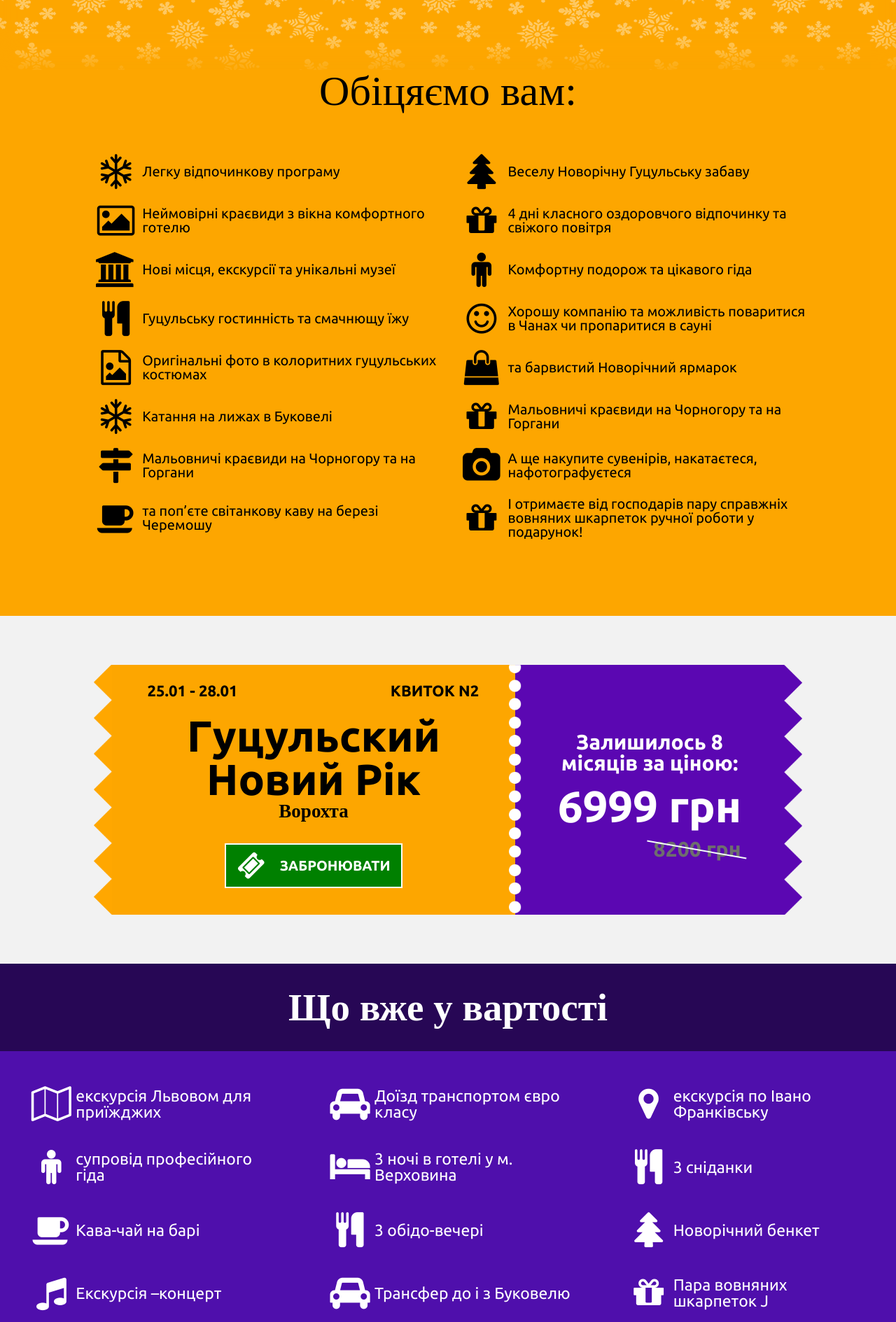
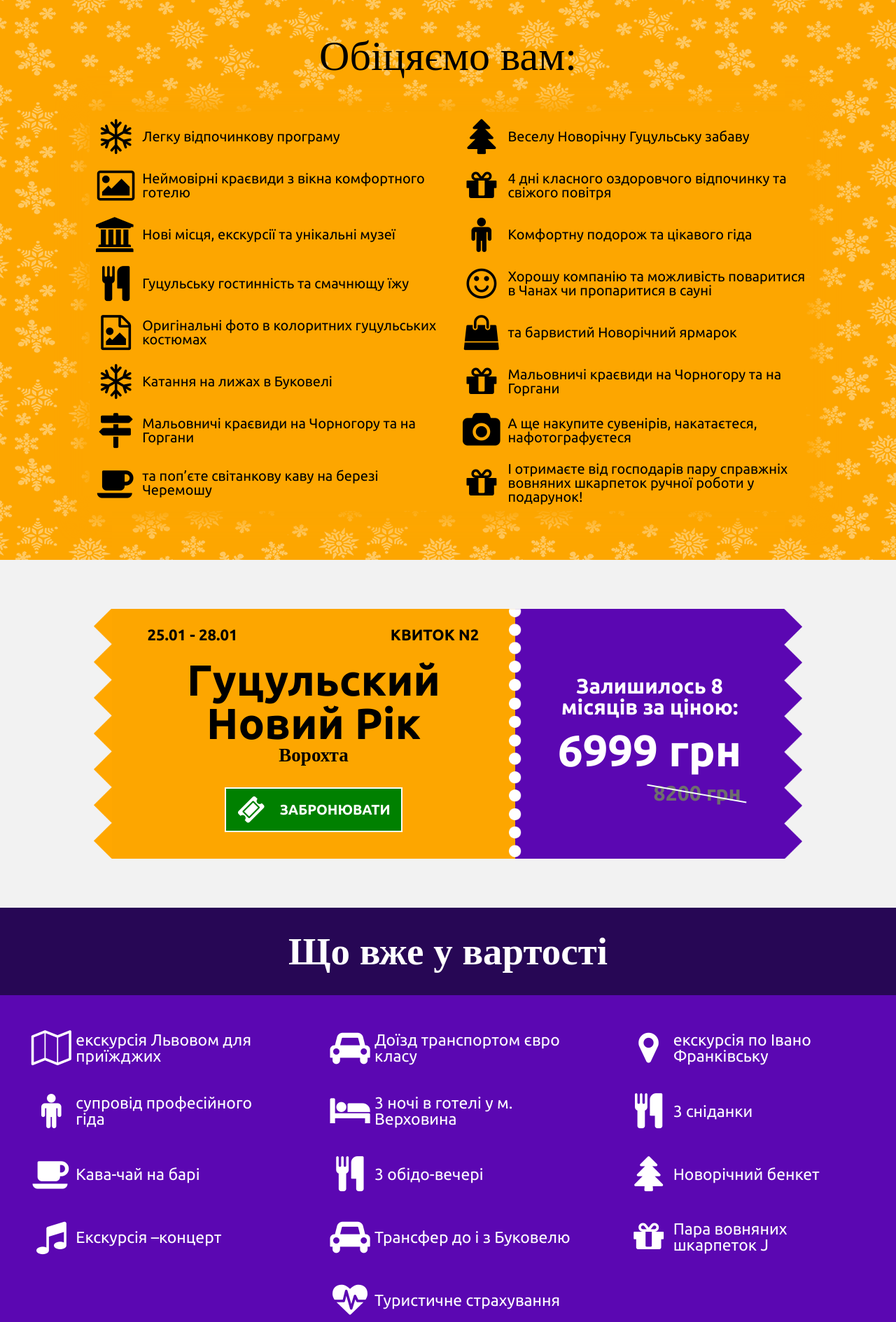
Before and after one commit to alexandrtovmach/vorohta, a PHP site: page / in a window 1280 px wide. Shown: the part 800-2689 px from the top of the page at 70% size. Run offline with PHP 8.4, Linux system fonts and the light colour scheme; some web fonts are replaced.

Commit message:
animation for the whole block

```diff
--- a/index.html
+++ b/index.html
@@ -86,6 +86,7 @@
                     <li><div><i class="fa fa-coffee" aria-hidden="true"></i></div><p>та поп’єте світанкову каву на березі Черемошу </p></li>
                     <li><div><i class="fa fa-gift" aria-hidden="true"></i></div><p>І отримаєте від господарів пару справжніх вовняних шкарпеток ручної роботи у подарунок!</p></li>
                 </ul>
+                <div class='snowflakes-area'></div>
             </section>
 
             <section class='section-dates'>
--- a/style/mainstyle.css
+++ b/style/mainstyle.css
@@ -141,34 +141,33 @@ main img {
 /*-------------------section promise---------------------*/
 
 .section-promise {
+	position: relative;
 	width: 100%;
-	background-color: rgb(253, 166, 0);
+	padding: 50px 0;
+	background:#FDA600  url('../design/img_pack/clipart/snowflakes_white_horizontal_bg.png');
+	animation: snowflakes 15s infinite linear;
 }
 
-.snowflakes-area {
-	height: 100px;
-	background-image:  url('../design/img_pack/clipart/snowflakes_white_horizontal_bg.png');
-	animation: snowflakes 15s infinite linear;
-	box-shadow: inset 0 -40px 40px -20px rgb(253, 166, 0);
-}
+
 
 .title {
 	font-family: "Kurale";
 	font-size: 60px;
+	margin-bottom: 50px;
 	text-align: center;
-	margin-bottom: 50px;
 }
 
 .section-promise ul {
+	box-shadow: 0 0 30px 15px #FDA600;
+	background-color: #FDA600;
 	display: flex;
 	flex-direction: row;
 	justify-content: space-between;
 	flex-wrap: wrap;
 	align-self: center;
-	margin: auto;
+	margin: 20px auto;
 	width: 80%;
 	height: 100%;
-	padding-bottom: 100px;
 }
 
 .section-promise ul li {
@@ -434,7 +433,7 @@ main img {
 
 .what-included ul {
 	position: relative;
-	background-color: rgb(79, 15, 172);
+	background-color: #5B07B2;
 	display: flex;
 	flex-direction: row;
 	justify-content: space-around;
@@ -506,8 +505,19 @@ main img {
     background-repeat: no-repeat;
 }
 
+.first-day h2,
+.third-day h2,
+.fouth-day h2 {
+	text-align: center;
+}
+
 .second-day {
 	background: url(../design/img_pack/clipart/decoration_bg.png) no-repeat top left,  #5B07B2;
+}
+
+.second-day h2 {
+	text-align: right;
+	padding-right: 80px;
 }
 
 .third-day {
@@ -537,7 +547,6 @@ main img {
 
 .daily-program h2 {
 	margin: 20px 0;
-	text-align: center;
 	font-family: "Kurale";
 	font-weight: bold;
 	font-size: 300%;
```
